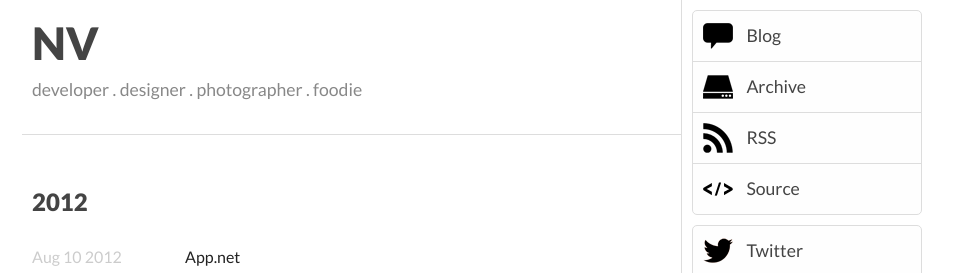
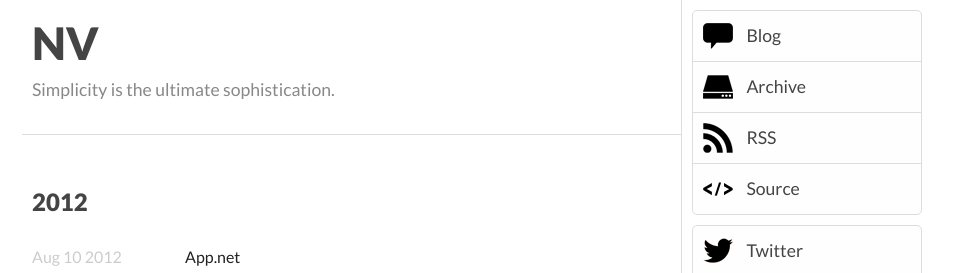
Before and after one commit to natansh/natansh.github.com, a Jekyll site: the page built from archive.html, in a window 1280 px wide. Shown: the top 273 px of the page, without its empty margins (158-1120 px from the left). Built offline with Jekyll 4.4.1, drawn with Linux system fonts in a browser that asks for light colours.

Commit message:
Changed subtitle.

```diff
--- a/_config.yml
+++ b/_config.yml
@@ -3,7 +3,7 @@
 url: http://natansh.in
 top_title: Natansh Verma
 title: NV
-subtitle: developer . designer . photographer . foodie
+subtitle: Simplicity is the ultimate sophistication.
 
 date_format: "ordinal"
 
```
